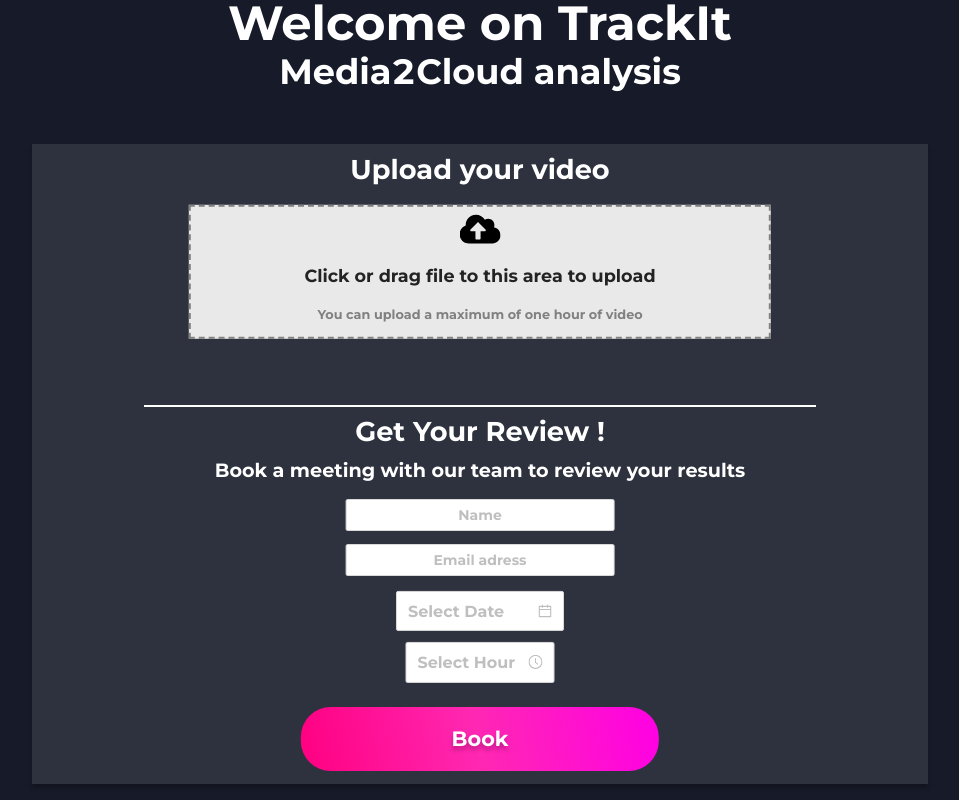
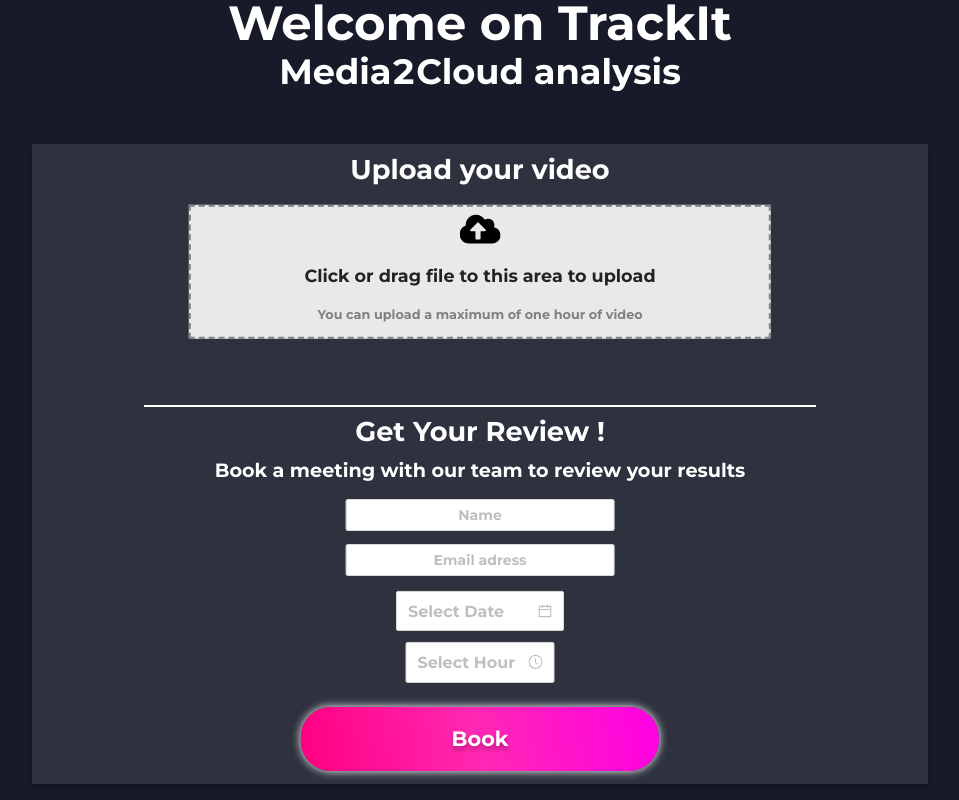
Before and after one commit to trackit/media2cloud-client, a React (Create React App) app: page / in a window 1280 px wide. In both pictures the pointer is over the button "Book". Shown: the whole page, without its empty margins (160-1119 px from the left). Built offline with nearby package versions, Linux system fonts and the light colour scheme.

Commit message:
fix(bookButton): Restore hover css

```diff
--- a/src/styles/App.css
+++ b/src/styles/App.css
@@ -282,6 +282,10 @@ BOOKING FORM
 
 }
 
+.bookButton:hover {
+  box-shadow: 0 0 10px 0 rgb(255, 255, 255);
+}
+
 .text-input {
   text-align: center;
 }
```
